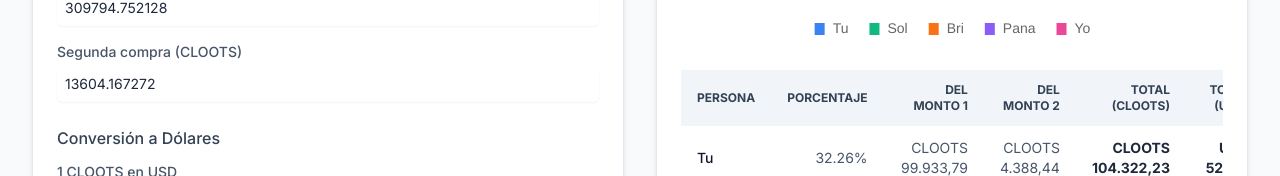
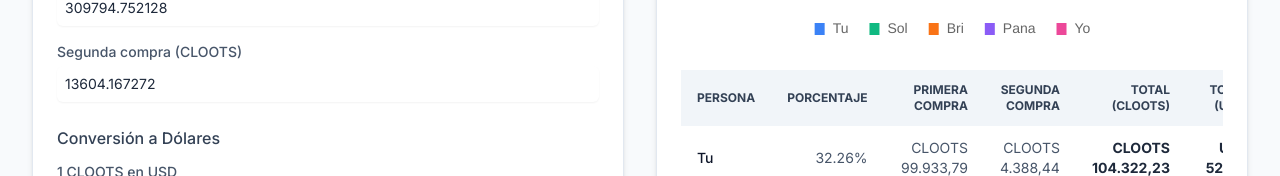
Before and after one commit to xamrof/Calculos-, a plain HTML site: page index.html in a window 1280 px wide. Shown: the part 487-663 px from the top of the page. Drawn offline with nearby package versions, Linux system fonts and the light colour scheme.

Commit message:
cambio menor

```diff
--- a/index.html
+++ b/index.html
@@ -105,8 +105,8 @@
                             <tr>
                                 <th scope="col" class="px-4 py-3">Persona</th>
                                 <th scope="col" class="px-4 py-3 text-right">Porcentaje</th>
-                                <th scope="col" class="px-4 py-3 text-right">Del Monto 1</th>
-                                <th scope="col" class="px-4 py-3 text-right">Del Monto 2</th>
+                                <th scope="col" class="px-4 py-3 text-right">Primera compra</th>
+                                <th scope="col" class="px-4 py-3 text-right">segunda compra</th>
                                 <th scope="col" class="px-4 py-3 text-right font-bold">Total (CLOOTS)</th>
                                 <th scope="col" class="px-4 py-3 text-right font-bold">Total (USD)</th>
                             </tr>
```
